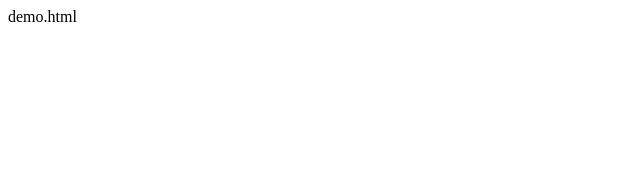
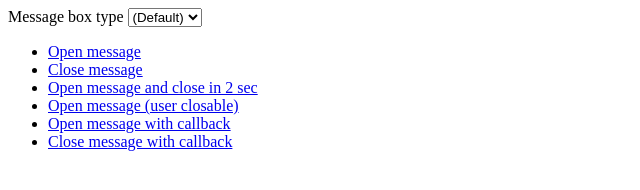
Before and after one commit to shuhaowu/awesome-statusmsg, a plain HTML site: page index.html in a window 1280 px wide. Shown: the whole page, without its empty margins (0-640 px from the left). Drawn offline with Linux system fonts and the light colour scheme.

Commit message:
Github pages doesn't support symlink

```diff
--- a/index.html
+++ b/index.html
@@ -1 +1,68 @@
-demo.html
+<html>
+  <head>
+    <title>Statusmsg demo/test</title>
+    <link href="statusmsg.css" rel="stylesheet" media="screen" />
+  </head>
+  <body>
+
+    <label>Message box type</label>
+    <select id="type">
+      <option value="">(Default)</option>
+      <option value="warning">warning</option>
+      <option value="error">error</option>
+      <option value="success">success</option>
+      <option value="info">info</option>
+    </select>
+    <ul>
+      <li><a href="#" id="test-open">Open message</a></li>
+      <li><a href="#" id="test-close">Close message</a></li>
+      <li><a href="#" id="test-open-auto-close">Open message and close in 2 sec</a></li>
+      <li><a href="#" id="test-open-closable">Open message (user closable)</a></li>
+      <li><a href="#" id="test-open-callback">Open message with callback</a></li>
+      <li><a href="#" id="test-close-callback">Close message with callback</a></li>
+    </ul>
+
+    <script src="jquery.min.js"></script>
+    <script src="statusmsg.js"></script>
+    <script>
+      $(document).ready(function(){
+        get_type = function(){
+          return $("#type").val();
+        };
+
+        var AWESOME_MESSAGE = "My message box is bigger than your message box!";
+
+        statusmsg.setup(); // important!
+
+        $("#test-open").click(function(e){
+          e.preventDefault();
+          statusmsg.open(AWESOME_MESSAGE, null, get_type());
+        });
+
+        $("#test-close").click(function(e){
+          e.preventDefault();
+          statusmsg.close();
+        });
+
+        $("#test-open-auto-close").click(function(e){
+          e.preventDefault();
+          statusmsg.display(AWESOME_MESSAGE, null, get_type(), 2000);
+        });
+
+        $("#test-open-closable").click(function(e){
+          e.preventDefault();
+          statusmsg.display(AWESOME_MESSAGE, "closable", get_type());
+        });
+
+        $("#test-open-callback").click(function(e){
+          e.preventDefault();
+          statusmsg.display(AWESOME_MESSAGE, null, get_type(), 0, function(){ alert("Callback!"); });
+        });
+
+        $("#test-close-callback").click(function(e){
+          statusmsg.close(function(){ alert("Callback!"); });
+        });
+      })
+    </script>
+  </body>
+</html>
```
